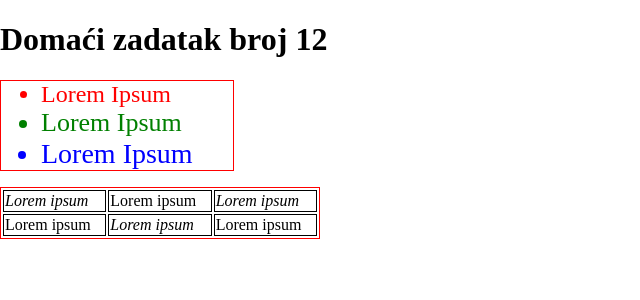
After one commit to Bogdastotel/itbootcamp, a PHP site: page /domaci12.php in a window 1280 px wide. The commit adds this page. Shown: the top 300 px of the page, without its empty margins (0-640 px from the left). Run offline with PHP 8.4, Linux system fonts and the light colour scheme.

```diff
--- a/arrays.php
+++ b/arrays.php
@@ -103,6 +103,9 @@
 
 
 
+
+
+
     ?>
 </body>
 </html>
--- /dev/null
+++ b/domaci12.php
@@ -0,0 +1,95 @@
+<!DOCTYPE html>
+<html lang="en">
+
+<head>
+    <meta charset="UTF-8">
+    <meta name="viewport" content="width=device-width, initial-scale=1.0">
+    <meta http-equiv="X-UA-Compatible" content="ie=edge">
+    <title>Document</title>
+    <style>
+        body {
+            margin: 0;
+            padding: 0;
+        }
+
+        table {
+            border: 1px solid red;
+            width: 25%;
+
+        }
+
+        table td {
+            border: 1px solid black;
+
+        }
+
+        ul {
+            border: 1px solid red;
+            width: 15%;
+        }
+
+    </style>
+</head>
+
+<body>
+    <h1>Domaći zadatak broj 12</h1>
+    <!--1. Zadatak
+
+    Napisati funkciju koja ispisuje stavku liste <li>. Kao prvi parametar  prima boju teksta,
+    kao drugi parametar veličinu teksta u toj stavci liste, a kao treći parametar sam tekst koji se ispisuje.
+     U telu HTML dokumenta formirati jednu neuređenu listu i pozvati tri puta funkciju za ispisivanje tri stavke liste.
+     Za boje, veličinu i tekst uzeti proizvoljne veličine
+    -->
+
+    <ul>
+        <?php
+        function stavkaListe($boja, $fontSize, $tekst)
+        {
+            echo "<li style='color: $boja; font-size: $fontSize" . "px;'>$tekst</li>";
+        }
+        stavkaListe("red", 24, "Lorem Ipsum");
+        stavkaListe("green", 26, "Lorem Ipsum");
+        stavkaListe("blue", 28, "Lorem Ipsum");
+        ?>
+    </ul>
+
+    <!--2. Zadatak
+
+    Napisati funkciju koja ispisuje ćeliju tabele <td>.
+    Kao prvi parametar prima logičku promenljivu da li je tekst u ćeliji iskošen ili ne,
+    a kao drugi parametar tekst koji se prikazuje unutar te ćelije.
+    U telu HTML dokumenta kreirati tabelu dimenzija 2 x 3, a unutar nje pozvati šest puta funkciju sa proizvoljnim tekstom.
+    Potrebno je da tekst u ćelijama naizmenično bude iskošen. Na primer:
+ -->
+    <table>
+        <tr>
+            <?php
+            function celija($iskosen, $tekst)
+            {
+                if ($iskosen) {
+                    echo "<td style='font-style: italic;'>$tekst</td>";
+                } else {
+                    echo "<td style='font-style: normal ;'>$tekst</td>";
+                }
+            }
+            celija(true, "Lorem ipsum");
+            celija(false, "Lorem ipsum");
+            celija(true, "Lorem ipsum");
+            ?>
+        </tr>
+
+        <tr>
+            <?php
+            celija(false, "Lorem ipsum");
+            celija(true, "Lorem ipsum");
+            celija(false, "Lorem ipsum");
+
+            ?>
+        </tr>
+
+
+
+    </table>
+</body>
+
+</html>
```
Also changed, not shown: index4.php (renamed from index.php).
